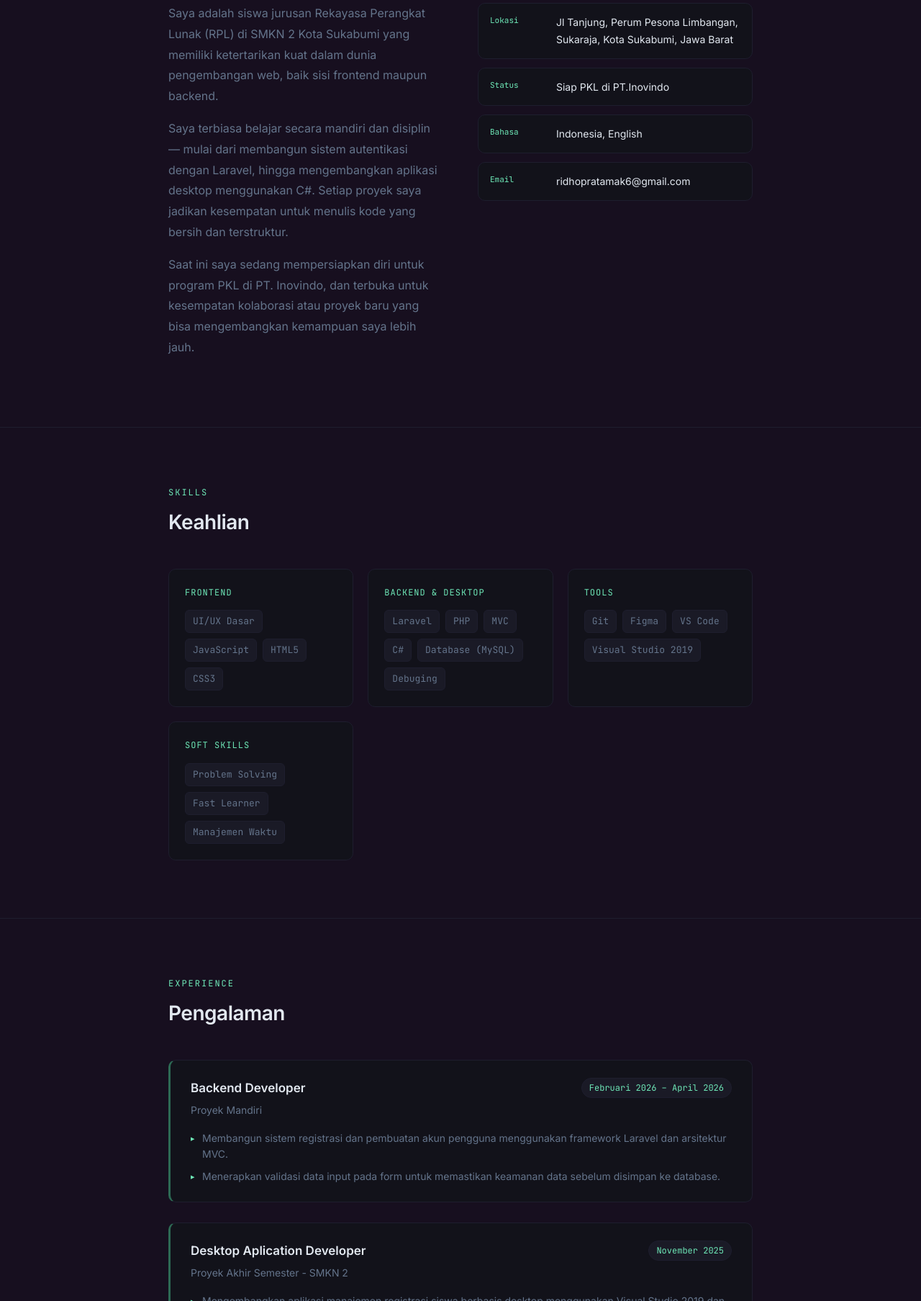
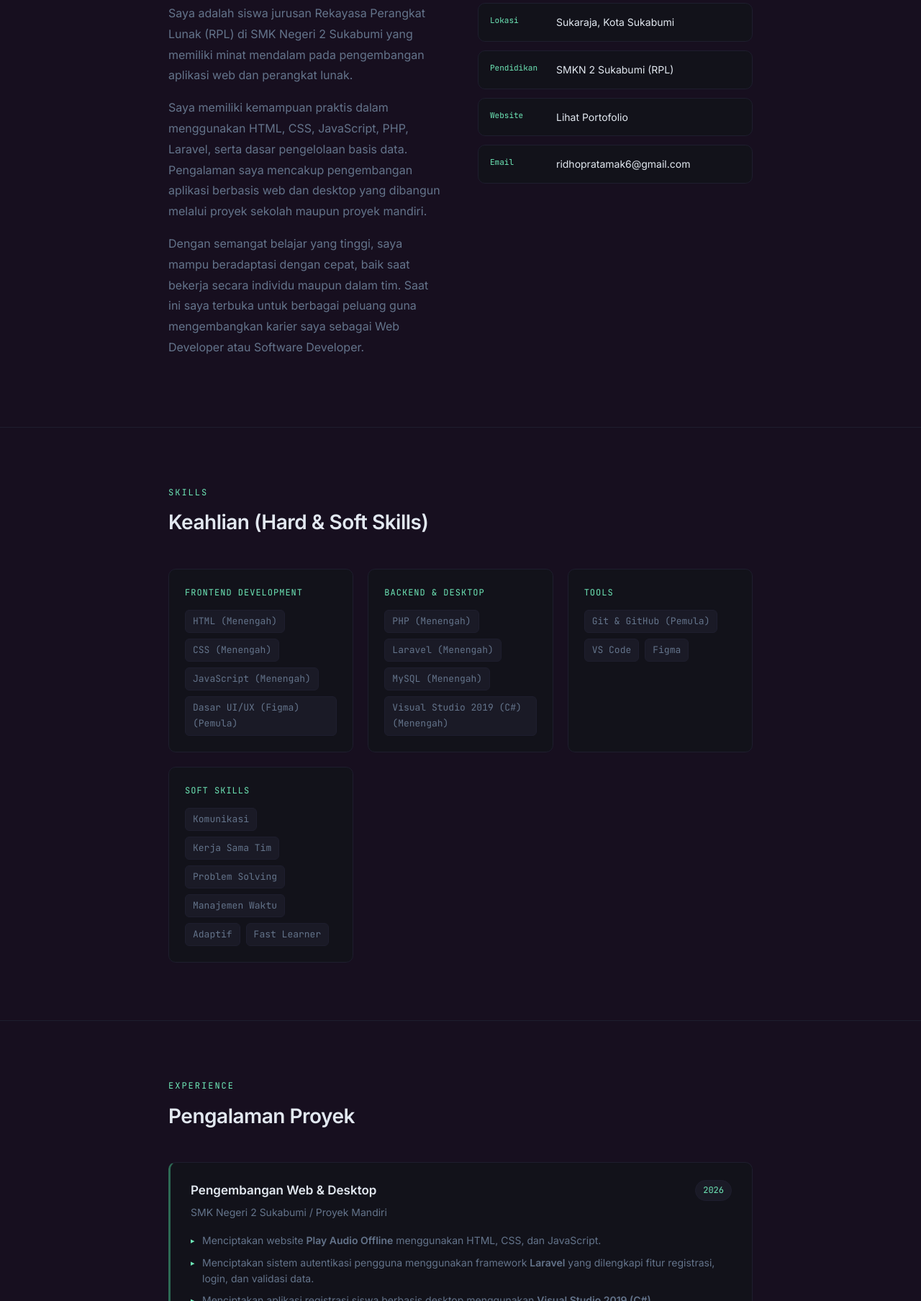
Before and after one commit to dodon-lgtm/Web-Portofolio-Ridho, a plain HTML site: page index.html in a window 1280 px wide. Shown: the part 993-2800 px from the top of the page at 72% size. Drawn offline with Linux system fonts and the light colour scheme.

Commit message:
Update 1.2

```diff
--- a/index.html
+++ b/index.html
@@ -4,17 +4,16 @@
 <head>
     <meta charset="UTF-8" />
     <meta name="viewport" content="width=device-width, initial-scale=1.0" />
-    <title>R.Ridho Pratama Kushartanto</title>
+    <title>R. Ridho Pratama Kushartanto</title>
     <meta name="description"
-        content="Frontend Developer berpengalaman dalam membangun web yang cepat, aksesibel, dan modern." />
-    <meta name="author" content="Ridho Pratama" />
+        content="Web Developer & Software Developer berpengalaman dalam membangun aplikasi web dan desktop." />
+    <meta name="author" content="R. Ridho Pratama Kushartanto" />
     <link rel="stylesheet" href="style.css" />
     <link rel="preconnect" href="https://fonts.googleapis.com" />
     <link rel="preconnect" href="https://fonts.gstatic.com" crossorigin />
     <link
         href="https://fonts.googleapis.com/css2?family=JetBrains+Mono:wght@400;700&family=Inter:wght@400;500;600&display=swap"
         rel="stylesheet" />
-
 </head>
 
 <body>
@@ -41,14 +40,12 @@
                 <!-- Teks kiri -->
                 <div class="hero-text">
                     <p class="hero-intro">Halo, saya</p>
-                <h1 class="hero-name">R.Ridho Pratama Kushartanto</h1>
+                    <h1 class="hero-name">R. Ridho Pratama Kushartanto</h1>
                     <div class="hero-title">
-                    <span id="typed-text"></span><span class="cursor"></span>
+                        <span id="typed-text">Web Developer | Software Developer</span><span class="cursor"></span>
                     </div>
                     <p class="hero-bio">
-                    Siswa RPL SMKN 2 Sukabumi dengan ketertarikan kuat dalam pengembangan aplikasi web. Menguasai HTML,
-                    CSS, JavaScript, Laravel, dan C#, serta terbiasa membangun proyek nyata secara mandiri. Siap
-                    berkontribusi dalam tim melalui program PKL di PT. Inovindo.
+                        Siswa Rekayasa Perangkat Lunak (RPL) di SMK Negeri 2 Sukabumi yang memiliki minat kuat pada pengembangan aplikasi web dan perangkat lunak. Memiliki semangat belajar yang tinggi dan siap mengembangkan karier sebagai Developer.
                     </p>
                     <div class="hero-actions">
                         <a class="btn btn-primary" href="https://dodon-lgtm.github.io/CV-ATS/cv/" download>⬇ Download CV</a>
@@ -74,33 +71,27 @@
             <div class="about-grid">
                 <div class="about-text">
                     <p>
-                        Saya adalah siswa jurusan Rekayasa Perangkat Lunak (RPL) di SMKN 2 Kota Sukabumi yang memiliki
-                        ketertarikan kuat dalam dunia pengembangan web, baik sisi frontend maupun backend.
+                        Saya adalah siswa jurusan Rekayasa Perangkat Lunak (RPL) di SMK Negeri 2 Sukabumi yang memiliki minat mendalam pada pengembangan aplikasi web dan perangkat lunak.
                     </p>
                     <p>
-                        Saya terbiasa belajar secara mandiri dan disiplin — mulai dari membangun sistem autentikasi
-                        dengan Laravel, hingga mengembangkan aplikasi desktop menggunakan C#. Setiap proyek saya jadikan
-                        kesempatan untuk menulis kode yang bersih dan terstruktur.
+                        Saya memiliki kemampuan praktis dalam menggunakan HTML, CSS, JavaScript, PHP, Laravel, serta dasar pengelolaan basis data. Pengalaman saya mencakup pengembangan aplikasi berbasis web dan desktop yang dibangun melalui proyek sekolah maupun proyek mandiri.
                     </p>
                     <p>
-                        Saat ini saya sedang mempersiapkan diri untuk program PKL di PT. Inovindo, dan terbuka untuk
-                        kesempatan kolaborasi atau proyek baru yang bisa mengembangkan kemampuan saya lebih jauh.
+                        Dengan semangat belajar yang tinggi, saya mampu beradaptasi dengan cepat, baik saat bekerja secara individu maupun dalam tim. Saat ini saya terbuka untuk berbagai peluang guna mengembangkan karier saya sebagai Web Developer atau Software Developer.
                     </p>
                 </div>
                 <div class="about-info">
                     <div class="info-item">
                         <span class="info-label">Lokasi</span>
-                        <span class="info-value">Jl Tanjung, Perum Pesona
-                            Limbangan, Sukaraja, Kota
-                            Sukabumi, Jawa Barat</span>
+                        <span class="info-value">Sukaraja, Kota Sukabumi</span>
                     </div>
                     <div class="info-item">
-                        <span class="info-label">Status</span>
-                        <span class="info-value">Siap PKL di PT.Inovindo</span>
+                        <span class="info-label">Pendidikan</span>
+                        <span class="info-value">SMKN 2 Sukabumi (RPL)</span>
                     </div>
                     <div class="info-item">
-                        <span class="info-label">Bahasa</span>
-                        <span class="info-value">Indonesia, English</span>
+                        <span class="info-label">Website</span>
+                        <span class="info-value"><a href="https://dodon-lgtm.github.io/Web-Portofolio-Ridho/" target="_blank" style="color: inherit; text-decoration: none;">Lihat Portofolio</a></span>
                     </div>
                     <div class="info-item">
                         <span class="info-label">Email</span>
@@ -115,44 +106,43 @@
     <section id="skills">
         <div class="wrapper reveal">
             <p class="section-label">Skills</p>
-            <h2 class="section-title">Keahlian</h2>
+            <h2 class="section-title">Keahlian (Hard & Soft Skills)</h2>
             <div class="skills-grid">
                 <div class="skill-card">
-                    <p class="skill-card-title">Frontend</p>
+                    <p class="skill-card-title">Frontend Development</p>
                     <div class="skill-tags">
-                        <span class="tag">UI/UX Dasar</span>
-                        <span class="tag">JavaScript</span>
-                        <span class="tag">HTML5</span>
-                        <span class="tag">CSS3</span>
+                        <span class="tag">HTML (Menengah)</span>
+                        <span class="tag">CSS (Menengah)</span>
+                        <span class="tag">JavaScript (Menengah)</span>
+                        <span class="tag">Dasar UI/UX (Figma) (Pemula)</span>
                     </div>
                 </div>
                 <div class="skill-card">
                     <p class="skill-card-title">Backend & Desktop</p>
                     <div class="skill-tags">
-                        <span class="tag">Laravel</span>
-                        <span class="tag">PHP</span>
-                        <span class="tag">MVC</span>
-                        <span class="tag">C#</span>
-                        <span class="tag">Database (MySQL)</span>
-                        <span class="tag">Debuging</span>
-
+                        <span class="tag">PHP (Menengah)</span>
+                        <span class="tag">Laravel (Menengah)</span>
+                        <span class="tag">MySQL (Menengah)</span>
+                        <span class="tag">Visual Studio 2019 (C#) (Menengah)</span>
                     </div>
                 </div>
                 <div class="skill-card">
                     <p class="skill-card-title">Tools</p>
                     <div class="skill-tags">
-                        <span class="tag">Git</span>
+                        <span class="tag">Git & GitHub (Pemula)</span>
+                        <span class="tag">VS Code</span>
                         <span class="tag">Figma</span>
-                        <span class="tag">VS Code</span>
-                        <span class="tag">Visual Studio 2019</span>
                     </div>
                 </div>
                 <div class="skill-card">
                     <p class="skill-card-title">Soft Skills</p>
                     <div class="skill-tags">
+                        <span class="tag">Komunikasi</span>
+                        <span class="tag">Kerja Sama Tim</span>
                         <span class="tag">Problem Solving</span>
+                        <span class="tag">Manajemen Waktu</span>
+                        <span class="tag">Adaptif</span>
                         <span class="tag">Fast Learner</span>
-                        <span class="tag">Manajemen Waktu</span>
                     </div>
                 </div>
             </div>
@@ -163,47 +153,32 @@
     <section id="experience">
         <div class="wrapper reveal">
             <p class="section-label">EXPERIENCE</p>
-            <h2 class="section-title">Pengalaman</h2>
+            <h2 class="section-title">Pengalaman Proyek</h2>
             <div class="timeline">
 
                 <div class="exp-card">
                     <div class="exp-header">
-                        <span class="exp-role">Backend Developer</span>
-                        <span class="exp-period">Februari 2026 – April 2026</span>
+                        <span class="exp-role">Pengembangan Web & Desktop</span>
+                        <span class="exp-period">2026</span>
                     </div>
-                    <p class="exp-company">Proyek Mandiri</p>
+                    <p class="exp-company">SMK Negeri 2 Sukabumi / Proyek Mandiri</p>
                     <ul class="exp-list">
-                        <li>Membangun sistem registrasi dan pembuatan akun pengguna menggunakan framework Laravel dan
-                            arsitektur MVC.</li>
-                        <li>Menerapkan validasi data input pada form untuk memastikan keamanan data sebelum disimpan ke
-                            database.</li>
+                        <li>Menciptakan website <strong>Play Audio Offline</strong> menggunakan HTML, CSS, dan JavaScript.</li>
+                        <li>Menciptakan sistem autentikasi pengguna menggunakan framework <strong>Laravel</strong> yang dilengkapi fitur registrasi, login, dan validasi data.</li>
+                        <li>Menciptakan aplikasi registrasi siswa berbasis desktop menggunakan <strong>Visual Studio 2019 (C#)</strong>.</li>
                     </ul>
                 </div>
 
                 <div class="exp-card">
                     <div class="exp-header">
-                        <span class="exp-role">Desktop Aplication Developer</span>
-                        <span class="exp-period">November 2025</span>
+                        <span class="exp-role">Pengembangan Web & Desktop</span>
+                        <span class="exp-period">2025</span>
                     </div>
-                    <p class="exp-company">Proyek Akhir Semester - SMKN 2</p>
+                    <p class="exp-company">SMK Negeri 2 Sukabumi / Proyek Mandiri</p>
                     <ul class="exp-list">
-                        <li>Mengembangkan aplikasi manajemen registrasi siswa berbasis desktop menggunakan Visual Studio
-                            2019 dan C#.</li>
-                        <li>Mengintegrasikan aplikasi dengan database MySQL menggunakan XAMPP sebagai local server dan
-                            phpMyAdmin sebagai antarmuka manajemen database.</li>
-                        <li>Merancang struktur tabel database untuk menyimpan dan mengelola data registrasi siswa secara
-                            terorganisir.</li>
-                    </ul>
-                </div>
-
-                <div class="exp-card">
-                    <div class="exp-header">
-                        <span class="exp-role">Volunteer Operator</span>
-                        <span class="exp-period">Juni 2026</span>
-                    </div>
-                    <p class="exp-company">Mea Booth – SMKN 2 Sukabumi</p>
-                    <ul class="exp-list">
-                        <li>Bertanggung jawab atas pelayanan konsumen di stan foto, mulai dari menyapa pelanggan, menjelaskan instruksi, hingga menyerahkan hasil foto.</li>
+                        <li>Menciptakan website toko online berbasis <strong>Laravel</strong>.</li>
+                        <li>Menciptakan aplikasi berbasis web interaktif menggunakan paduan HTML, CSS, dan JavaScript.</li>
+                        <li>Menciptakan aplikasi CRUD (Create, Read, Update, Delete) menggunakan <strong>Visual Studio 2019</strong>.</li>
                     </ul>
                 </div>
 
@@ -245,7 +220,7 @@
                         </div>
                     </div>
                     <p class="project-desc">
-                        Toko Online sederhana yang memungkinkan pengguna untuk menelusuri produk, menambahkannya ke keranjang belanja, dan melakukan checkout. Proyek ini dibangun menggunakan, JavaScript, Dan CSS.
+                        Toko Online sederhana yang memungkinkan pengguna untuk menelusuri produk, menambahkannya ke keranjang belanja, dan melakukan checkout. Proyek ini dibangun menggunakan HTML, CSS, dan JavaScript.
                     </p>
                     <div class="project-stack">
                         <span class="stack-tag">HTML</span>
@@ -301,38 +276,20 @@
             <h2 class="section-title">Pendidikan</h2>
             <div class="edu-grid">
                 <div class="edu-card">
-                    <p class="edu-degree">Rekayasa Perangkat Lunak (RPL)</p>
+                    <p class="edu-degree">Jurusan Rekayasa Perangkat Lunak (RPL)</p>
                     <p class="edu-school">SMK Negeri 2 Sukabumi</p>
-                    <p class="edu-period">2024 - 2027</p>
+                    <p class="edu-period">2024 – 2027</p>
                 </div>
                 <div class="edu-card">
-                    <p class="edu-degree">Rekayasa Perangkat Lunak (RPL)</p>
-                    <p class="edu-school">Dasar Pemrograman Web Bergerak, Desain Grafis UI/UX</p>
-                    <p class="edu-period">2021 · 6 Bulan · Top 5%</p>
+                    <p class="edu-degree">Mata Pelajaran Relevan</p>
+                    <p class="edu-school">Fokus Pembelajaran Utama</p>
+                    <p class="edu-period" style="margin-top: 10px;">
+                        • Pemrograman Web dan Perangkat Bergerak (PWPB)<br>
+                        • Basis Data (Database)<br>
+                        • Dasar UI/UX
+                    </p>
                 </div>
             </div>
-
-            <!-- Certifications
-            <h3 style="font-size:18px;font-weight:600;color:var(--text);margin:40px 0 20px;letter-spacing:-0.3px;">
-                Sertifikasi</h3>
-            <div class="cert-list">
-                <div class="cert-item">
-                    <span class="cert-icon">🏅</span>
-                    <div>
-                        <p class="cert-name">Meta Frontend Developer Professional Certificate</p>
-                        <p class="cert-issuer">Meta · Coursera</p>
-                    </div>
-                    <span class="cert-year">2023</span>
-                </div>
-                <div class="cert-item">
-                    <span class="cert-icon">🏅</span>
-                    <div>
-                        <p class="cert-name">AWS Cloud Practitioner</p>
-                        <p class="cert-issuer">Amazon Web Services</p>
-                    </div>
-                    <span class="cert-year">2022</span>
-                </div>
-            </div> -->
         </div>
     </section>
 
@@ -349,11 +306,11 @@
                         <p class="contact-value">ridhopratamak6@gmail.com</p>
                     </div>
                 </a>
-                <a class="contact-link" href="https://www.linkedin.com/in/ridho-pratama-a555ba417?utm_source=share_via&utm_content=profile&utm_medium=member_android" target="_blank" rel="noopener">
+                <a class="contact-link" href="https://www.linkedin.com/in/ridho-pratama-a555ba417/" target="_blank" rel="noopener">
                     <span class="contact-icon">💼</span>
                     <div>
                         <p class="contact-label">LinkedIn</p>
-                        <p class="contact-value">linkedin.com/in/ridho-pratama</p>
+                        <p class="contact-value">R. Ridho Pratama K.</p>
                     </div>
                 </a>
                 <a class="contact-link" href="https://github.com/dodon-lgtm" target="_blank" rel="noopener">
```
Lines whose indentation alone changed are shown as unchanged.
